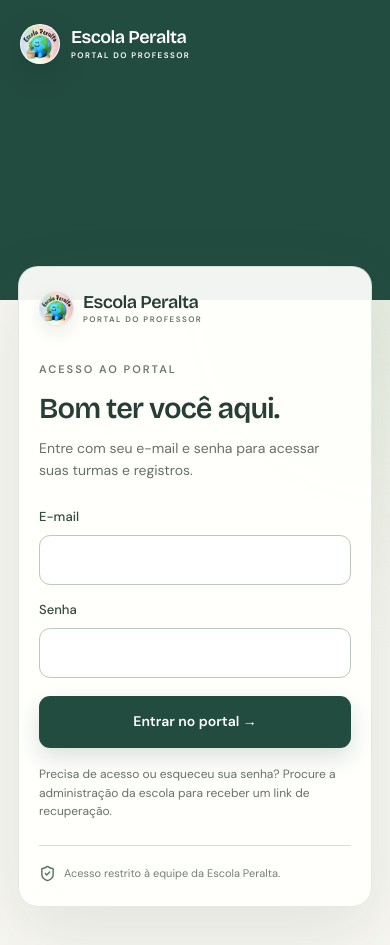
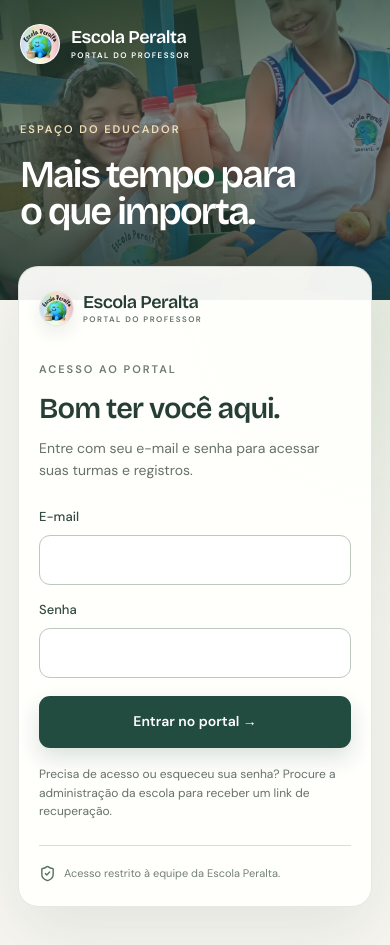
Before and after one commit to DevMurilo0/escola-peralta, a React (Vite) app: page /portal/login in a window 390 px wide. Built offline with nearby package versions, Linux system fonts and the light colour scheme; no server answers.

Commit message:
fix: preserva composição do login no celular

```diff
--- a/src/styles/globals.css
+++ b/src/styles/globals.css
@@ -4035,6 +4035,12 @@
 }
 
 @media (max-width: 540px) {
+  .login-intro > .login-intro-media,
+  .login-intro > .login-intro-overlay,
+  .login-intro > .login-intro-copy {
+    display: block;
+  }
+
   .portal-main {
     padding: 22px 12px 44px;
   }
```
